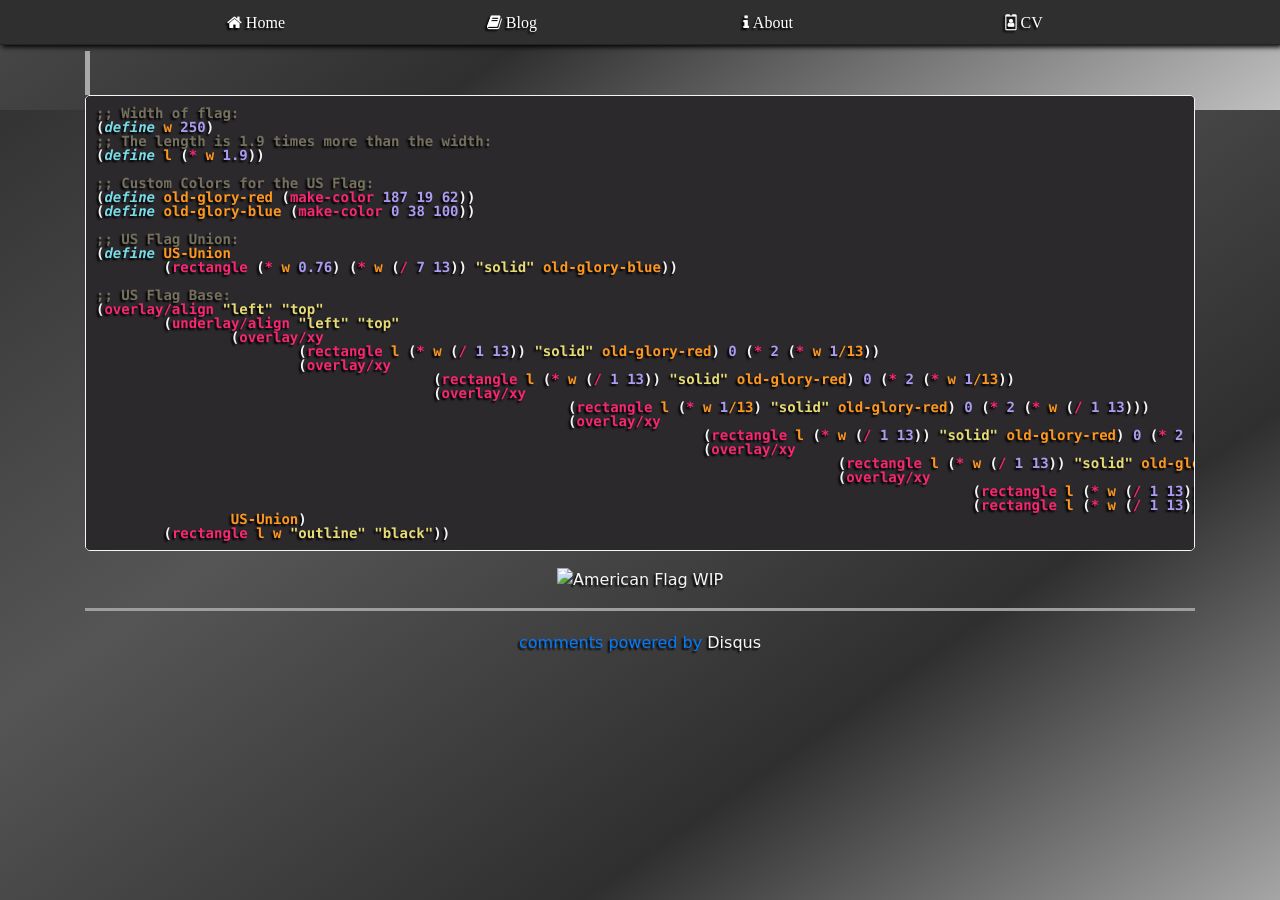
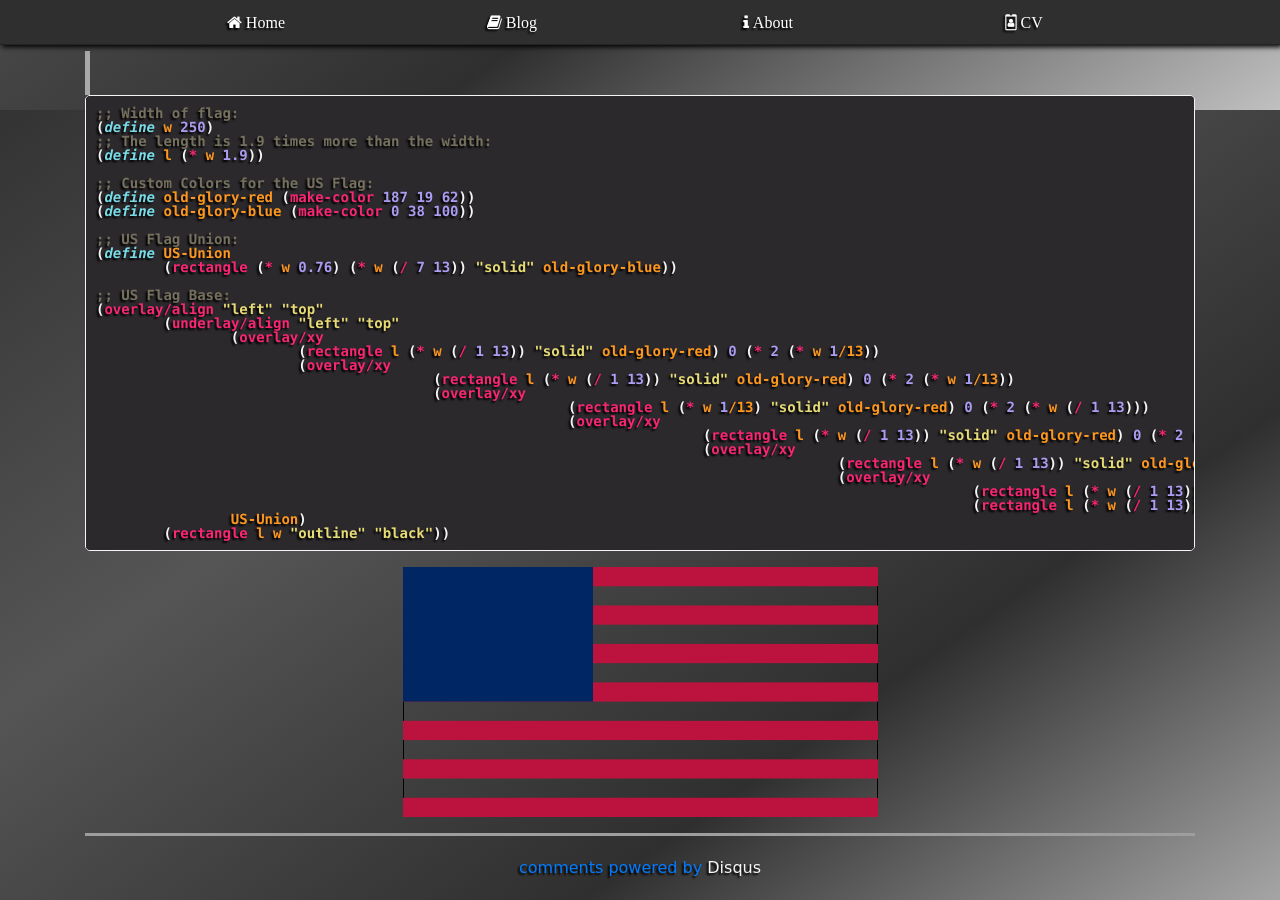
Before and after one commit to lemueldls/lemueld6200.github.io, a Jekyll site: the page built from _posts/2018-12-14-weekly-blog-reflection-13.md, in a window 1280 px wide and 900 px high, scrolled down 790 px. Built offline with Jekyll 4.4.1, drawn with Linux system fonts in a browser that asks for light colours; comment, search, counter and statistics services are not loaded; grey boxes are pictures that could not be loaded.

Commit message:
Update 2018-12-14-weekly-blog-reflection-13.md

````diff
--- a/_posts/2018-12-14-weekly-blog-reflection-13.md
+++ b/_posts/2018-12-14-weekly-blog-reflection-13.md
@@ -62,4 +62,4 @@ So, I made the stripes.
 	(rectangle l w "outline" "black"))
 ```
 
-![American Flag WIP](/img/AmericanFlagWIP.png)
+![American Flag WIP](/img/wescheme/AmericanFlagWIP.png)
````
